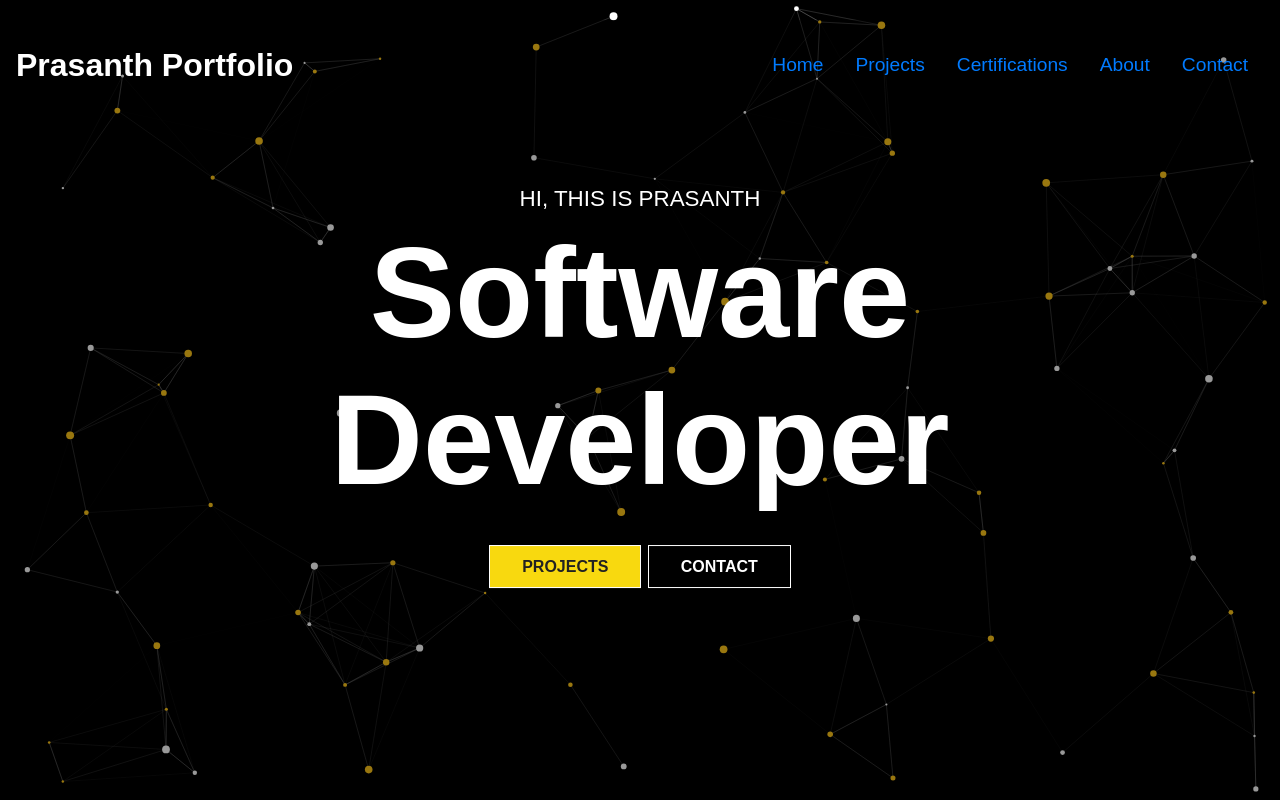
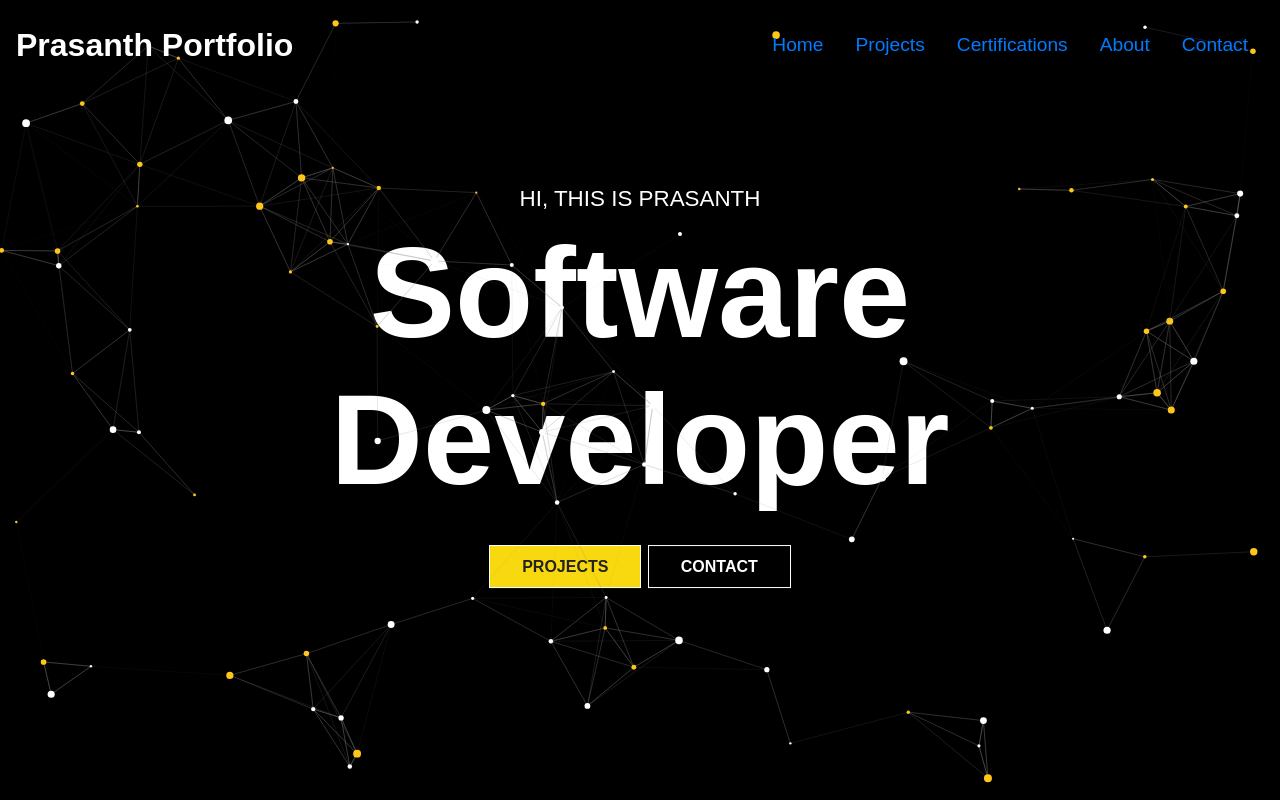
Before and after one commit to prasanthmalla77/Personal-portfolio, a React (Create React App) app: page / in a window 1280 px wide. Shown: the top 800 px of the page. Built offline with nearby package versions, Linux system fonts and the light colour scheme.

Commit message:
contact page

```diff
--- a/src/Components/Background.js
+++ b/src/Components/Background.js
@@ -69,7 +69,7 @@ const Background = () => {
   }, []);
 
   return (
-    <div className="HeroImg">
+    <div className="HeroImg" style={{ margin: 0, padding: 0 }}>
       <Particles options={options} init={particlesInit} />
     </div>
   );
--- a/src/Components/Navbar.js
+++ b/src/Components/Navbar.js
@@ -16,7 +16,10 @@ const Navbar = () => {
   };
   window.addEventListener("scroll", changeColor);
   return (
-    <div className={color ? "header header-bg" : "header"}>
+    <div
+      className={color ? "header header-bg" : "header"}
+      style={{ margin: 0 }}
+    >
       <Link to="/">
         <h1>Prasanth Portfolio</h1>
       </Link>
--- a/src/routes/Certification.js
+++ b/src/routes/Certification.js
@@ -64,8 +64,8 @@ const Certification = () => {
     <div>
       <Navbar />
       <div>
-        <Background />
         <div className="certificates">
+          <Background />
           <h2 className="section-title">Certifications</h2>
           <div className="certificates-container">
             {Certifications.map((certificate, index) => (
--- a/src/routes/Contact.js
+++ b/src/routes/Contact.js
@@ -1,7 +1,8 @@
 import React, { useEffect, useState } from "react";
 import "./Contact.css";
 import mine from "../assets/mine.jpg";
-import Navbar from "../Components/Navbar"; // Import the CSS file for styling
+import Navbar from "../Components/Navbar";
+import Background from "../Components/Background";
 
 const Contact = () => {
   const [showText, setShowText] = useState(false);
@@ -19,6 +20,7 @@ const Contact = () => {
     <div>
       <Navbar />
       <div className={`contact-page ${showText ? "show-text" : ""}`}>
+        <Background />
         <div className="contact-container">
           <div className="left">
             <img
--- a/src/routes/Home.js
+++ b/src/routes/Home.js
@@ -3,18 +3,18 @@ import React from "react";
 import Navbar from "../Components/Navbar";
 import HeroImg from "../Components/HeroImg";
 import Footer from "../Components/Footer";
-import Background from "../Components/Background";
 import ProjectWithOutFooter from "./ProjectWithOutFooter";
 import Certification from "./CertificationWithoutFooter";
 const Home = () => {
   return (
     <div>
-      <Background />
       <Navbar />
-      <HeroImg />
-      <ProjectWithOutFooter />
-      <Certification />
-      <Footer />
+      <div>
+        <HeroImg />
+        <ProjectWithOutFooter />
+        <Certification />
+        <Footer />
+      </div>
     </div>
   );
 };
--- a/src/routes/Project.js
+++ b/src/routes/Project.js
@@ -67,8 +67,8 @@ const Projects = () => {
     <div>
       <Navbar />
       <div>
-        <Background />
         <div className="projects">
+          <Background />
           <h2 className="section-title">Projects</h2>
           <div className="projects-container">
             {projects.map((project, index) => (
```
